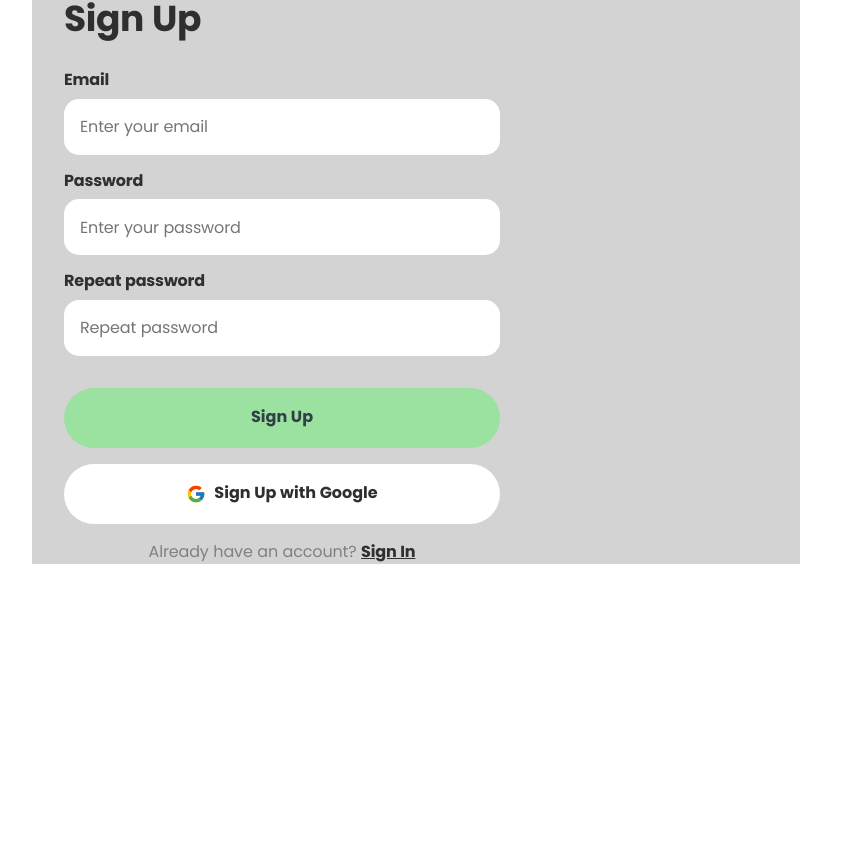
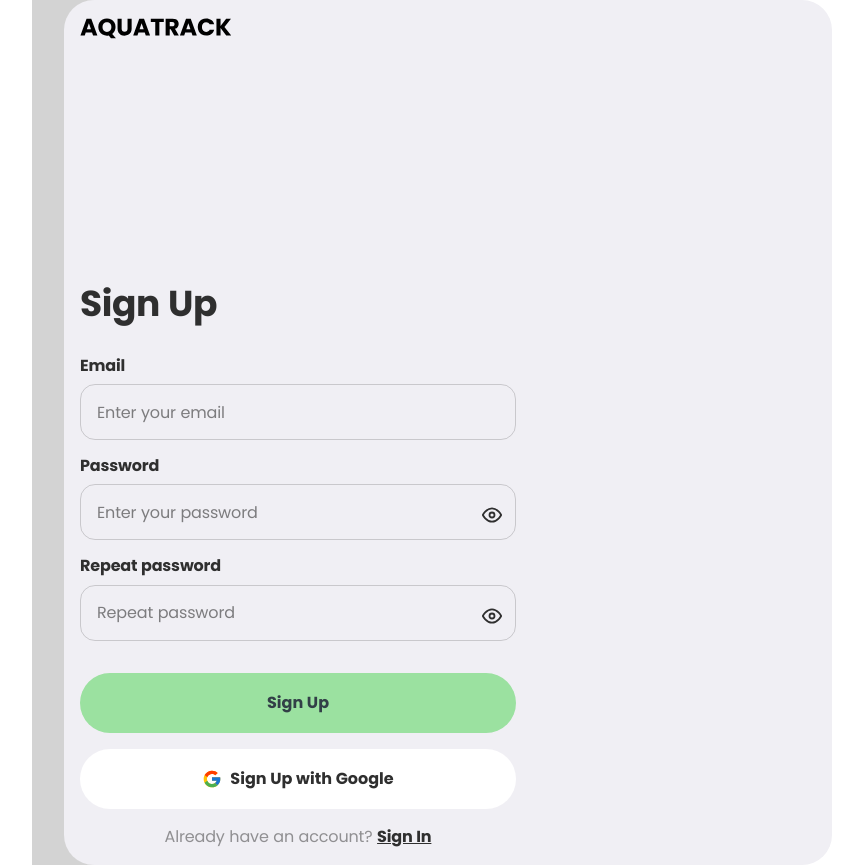
Before and after one commit to Serhii-Ivanchenko/Team-03-project-front, a React (Vite) app: page /signup in a window 1280 px wide. Shown: the whole page, without its empty margins (224-1087 px from the left). Before the commit the page ends 800 px from the top, so only its background shows below. Built offline with nearby package versions, Linux system fonts and the light colour scheme.

Commit message:
signIn+Up
стилізацію ще добю

```diff
--- a/src/components/SignInForm/SignInForm.jsx
+++ b/src/components/SignInForm/SignInForm.jsx
@@ -7,9 +7,12 @@ import css from "./SignInForm.module.css";
 import clsx from "clsx";
 import { NavLink } from "react-router-dom";
 import { logIn } from "../../redux/user/operations";
+import { useState } from "react";
+import iconSprite from "../../assets/images/icons/icons.svg";
 
 const SignInForm = () => {
   const dispatch = useDispatch();
+  const [showPassword, setShowPassword] = useState(false);
 
   const {
     register,
@@ -31,49 +34,58 @@ const SignInForm = () => {
     dispatch(logIn({ email: newEmail, password }));
     reset();
   };
-
+  const handleClickShowPassword = () => {
+    setShowPassword(!showPassword);
+  };
   return (
     <AuthFormLayout className={css.layout}>
       <div className={css.signUpContainer}>
         <h2 className={css.title}>Sign In</h2>
         <form className={css.form} onSubmit={handleSubmit(onSubmit)}>
-          <label
-            className={clsx(css.field, { [css.errorField]: errors.email })}
-          >
-            Email
+          <label className={css.field}>
+            <span className={css.label}>Email: </span>
             <input
-              className={clsx(css.input, { [css.inputError]: errors.email })}
-              placeholder="Enter your email"
+              type="email"
               {...register("email", {
                 required: true,
               })}
+              placeholder="Enter your email"
+              className={clsx(css.input, { [css.inputError]: errors.email })}
             />
+            <p className={css.errorMessage}>{errors.email?.message}</p>
           </label>
-          {errors.email && (
-            <p className={css.errorsMessage}>{errors.email.message}</p>
-          )}
-
-          <label
-            className={clsx(css.field, { [css.errorField]: errors.password })}
-          >
-            Password
-            <input
-              className={clsx(css.input, {
-                [css.inputError]: errors.password,
-              })}
-              //   type={showPassword ? "text" : "password"}
-              placeholder="Enter your password"
-              {...register("password", { required: true })}
-            />
+          <label className={css.field}>
+            <span className={css.label}>Password: </span>
+            <div className={css.inputField}>
+              <input
+                type={showPassword ? "text" : "password"}
+                {...register("password", { required: true })}
+                placeholder="Enter your password"
+                className={clsx(css.input, {
+                  [css.inputError]: errors.password,
+                })}
+              />
+              <button
+                className={css.showPasswordBtn}
+                type="button"
+                onClick={handleClickShowPassword}
+              >
+                {showPassword ? (
+                  <svg className={css.icon}>
+                    <use href={`${iconSprite}#icon-eye-off`}></use>
+                  </svg>
+                ) : (
+                  <svg className={css.icon}>
+                    <use href={`${iconSprite}#icon-eye`}></use>
+                  </svg>
+                )}
+              </button>
+            </div>
+            <p className={css.errorMessage}>{errors.password?.message}</p>
           </label>
-
-          {errors.password && (
-            <p className={css.errorsMessage}>
-              {"must contain at least 8 characters"}
-            </p>
-          )}
-
-          <input className={css.submit} type="submit" value="Sign In" />
+          <button type="submit" className={css.submit}>
+            Sign in
+          </button>
         </form>
         <div className={css.inviteOnLogIn}>
           <p className={css.inviteText}>
--- a/src/components/SignInForm/SignInForm.module.css
+++ b/src/components/SignInForm/SignInForm.module.css
@@ -1,16 +1,24 @@
 .layout {
+  border-radius: 30px;
+  background: #f0eff4;
   @media (min-width: 1400px) {
     align-items: flex-start;
     padding-top: 130px;
+    width: 100%;
   }
 }
 .signUpContainer {
   width: 100%;
+  margin-bottom: 100px;
+  margin-top: 172px;
+  height: 100%;
 
   @media (min-width: 768px) {
     width: 436px;
+    margin: 0 auto;
   }
 }
+
 .title {
   font-weight: 700;
   font-size: 32px;
@@ -25,40 +33,39 @@
 }
 
 .form {
-  width: 100%;
   display: flex;
   flex-direction: column;
-  margin-bottom: 16px;
+  gap: 16px;
+
+  @media (min-width: 768px) {
+    max-width: 436px;
+  }
 }
 
 .field {
-  font-weight: 700;
-  line-height: 1.28;
-  letter-spacing: -0.01em;
   display: flex;
   flex-direction: column;
   width: 100%;
-  gap: 8px;
-  margin-bottom: 16px;
-  position: relative;
-
-  @media (min-width768px) {
-    line-height: 1.5;
-    margin-bottom: 20px;
-  }
 }
-
-.field:last-of-type {
-  margin-bottom: 0;
+.label {
+  font-weight: 700;
+  line-height: 18px;
+  letter-spacing: -1%;
+  text-align: left;
+  color: #2f2f2f;
+  margin-bottom: 8px;
 }
 .input {
-  line-height: 11.28;
-  letter-spacing: -0.01em;
-  border: 1px solid var(--input-border-color);
+  width: 100%;
+  padding: 16px;
+  margin-bottom: 10px;
+  line-height: 18px;
+  letter-spacing: -1%;
+  text-align: left;
+  color: #2f2f2f;
+  border: 1px solid rgba(47, 47, 47, 0.2);
   border-radius: 15px;
-  padding: 16px;
-  height: 50px;
-  transition: all var(--transition-duration) var(--transition-timing-function);
+  background-color: transparent;
 
   @media (min-width: 768px) {
     line-height: 1.5;
@@ -74,7 +81,7 @@
   border-radius: 30px;
   height: 50px;
   background: #9be1a0;
-  transition: all var(--transition-duration) var(--transition-timing-function);
+  transition: all 0.7s ease-in-out;
   cursor: pointer;
 
   @media (min-width: 768px) {
@@ -114,3 +121,42 @@
     line-height: 1.5;
   }
 }
+
+.errorMessage {
+  color: #ef5050;
+  font-size: 13px;
+}
+.inputError {
+  border: 1px solid #ef5050;
+  color: #ef5050;
+  transition: all 0.7s ease-in-out;
+}
+
+.showPasswordBtn {
+  display: none;
+
+  @media (min-width: 768px) {
+    display: block;
+    position: absolute;
+    right: 20px;
+    top: 18px;
+    background-color: transparent;
+    border: none;
+  }
+}
+
+.icon {
+  fill: none;
+  stroke: #2f2f2f;
+  width: 100%;
+  height: 100%;
+  width: 20px;
+  height: 20px;
+  border: none;
+}
+
+.inputField {
+  position: relative;
+  display: flex;
+  align-items: center;
+}
--- a/src/components/SignUpForm/SignUpForm.jsx
+++ b/src/components/SignUpForm/SignUpForm.jsx
@@ -2,7 +2,6 @@ import { useDispatch } from "react-redux";
 import css from "./SignUpForm.module.css";
 import { useForm } from "react-hook-form";
 import clsx from "clsx";
-// import { createContext, useContext } from "react";
 import { register as registerUser } from "../../redux/user/operations";
 import { signUpFormSchema } from "../../validationSchemas/authFormSchema";
 import { yupResolver } from "@hookform/resolvers/yup";
@@ -10,9 +9,8 @@ import { Link } from "react-router-dom";
 import GoogleBtn from "../GoogleBtn/GoogleBtn";
 import toast from "react-hot-toast";
 import axios from "axios";
-
-// const modalContext = createContext();
-// const useModal = () => useContext(modalContext);
+import { useState } from "react";
+import iconSprite from "../../assets/images/icons/icons.svg";
 
 export const AuthFormLayout = ({ children, className }) => {
   return <div className={clsx(css.layout, { className })}>{children}</div>;
@@ -20,7 +18,7 @@ export const AuthFormLayout = ({ children, className }) => {
 
 const SignUpForm = () => {
   const dispatch = useDispatch();
-  //   const { openModal } = useModal();
+  const [showPassword, setShowPassword] = useState(false);
 
   const {
     register,
@@ -37,11 +35,36 @@ const SignUpForm = () => {
     const newEmail = email.toLowerCase();
     dispatch(registerUser({ email: newEmail, password }));
     reset();
-    // openModal();
   };
 
-  // const handleClickShowPassword = () => {
-  //   setShowPassword(!showPassword);
+  const handleClickShowPassword = () => {
+    setShowPassword(!showPassword);
+  };
+
+  const handleGoogleSignUp = async () => {
+    try {
+      const response = await axios.get("/users/get-oauth-url");
+      const { url } = response.data.data;
+      window.location.href = url;
+    } catch (error) {
+      console.error("Error getting Google OAuth URL:", error);
+      toast.error("Error getting Google OAuth URL");
+    }
+  };
+  // const handleConfirmGoogleAuth = async (code) => {
+  //   try {
+  //     const response = await axios.post("/confirm-google-auth", { code });
+  //     const { token, user } = response.data;
+
+  //     // Dispatch дії для збереження користувача і токену
+  //     dispatch(logInWithGoogle({ token, user }));
+
+  //     toast.success("Successfully signed up with Google!");
+  //     navigate("/"); // Перенаправлення після успішної авторизації
+  //   } catch (error) {
+  //     console.error("Error confirming Google Auth:", error);
+  //     toast.error("Error during Google Sign Up");
+  //   }
   // };
   return (
     <AuthFormLayout className={css.layout}>
@@ -70,10 +93,25 @@ const SignUpForm = () => {
             Password
             <input
               className={clsx(css.input, { [css.inputError]: errors.password })}
-              //   type={showPassword ? "text" : "password"}
+              type={showPassword ? "text" : "password"}
               placeholder="Enter your password"
               {...register("password", { required: true })}
             />
+            <button
+              className={css.showPasswordBtn}
+              type="button"
+              onClick={handleClickShowPassword}
+            >
+              {showPassword ? (
+                <svg className={css.icon}>
+                  <use href={`${iconSprite}#icon-eye-off`}></use>
+                </svg>
+              ) : (
+                <svg className={css.icon}>
+                  <use href={`${iconSprite}#icon-eye`}></use>
+                </svg>
+              )}
+            </button>
           </label>
 
           {errors.password && (
@@ -92,10 +130,25 @@ const SignUpForm = () => {
               className={clsx(css.input, {
                 [css.inputError]: errors.confirmPassword,
               })}
-              //   type={showPassword ? "text" : "password"}
+              type={showPassword ? "text" : "password"}
               placeholder="Repeat password"
               {...register("confirmPassword", { required: true })}
             />
+            <button
+              className={css.showPasswordBtn}
+              type="button"
+              onClick={handleClickShowPassword}
+            >
+              {showPassword ? (
+                <svg className={css.icon}>
+                  <use href={`${iconSprite}#icon-eye-off`}></use>
+                </svg>
+              ) : (
+                <svg className={css.icon}>
+                  <use href={`${iconSprite}#icon-eye`}></use>
+                </svg>
+              )}
+            </button>
           </label>
           {errors.confirmPassword && (
             <p className={css.errorsMessage}>{"password does not match"}</p>
@@ -124,15 +177,4 @@ const SignUpForm = () => {
   );
 };
 
-const handleGoogleSignUp = async () => {
-  try {
-    const response = await axios.get("users/get-oauth-url");
-    const { url } = response.data.data;
-    window.location.href = url;
-  } catch (error) {
-    console.log(error);
-    toast.error("Error getting Google OAuth URL");
-  }
-};
-
 export default SignUpForm;
--- a/src/components/SignUpForm/SignUpForm.module.css
+++ b/src/components/SignUpForm/SignUpForm.module.css
@@ -6,6 +6,7 @@
 }
 .signUpContainer {
   width: 100%;
+  margin-top: 225px;
 
   @media (min-width: 768px) {
     width: 436px;
@@ -54,17 +55,22 @@
 .input {
   line-height: 11.28;
   letter-spacing: -0.01em;
-  border: 1px solid var(--input-border-color);
+  border: 1px solid #2f2f2f33;
   border-radius: 15px;
   padding: 16px;
   height: 50px;
-  transition: all var(--transition-duration) var(--transition-timing-function);
+  transition: all 0.7s ease-in-out;
+  background-color: transparent;
 
   @media (min-width: 768px) {
     line-height: 1.5;
     height: 56px;
   }
 }
+.input::placeholder {
+  color: #2f2f2f99;
+}
+
 .submit {
   margin-top: 32px;
   font-weight: 700;
@@ -74,7 +80,7 @@
   border-radius: 30px;
   height: 50px;
   background: #9be1a0;
-  transition: all var(--transition-duration) var(--transition-timing-function);
+  transition: all 0.7s ease-in-out;
   cursor: pointer;
 
   @media (min-width: 768px) {
@@ -114,3 +120,51 @@
     line-height: 1.5;
   }
 }
+
+.showPasswordBtn {
+  display: none;
+
+  @media (min-width: 768px) {
+    display: block;
+    position: absolute;
+    right: 20px;
+    bottom: 16px;
+    background-color: transparent;
+    border: none;
+    width: 20px;
+    height: 20px;
+  }
+}
+
+.icon {
+  fill: none;
+  stroke: #2f2f2f;
+  width: 100%;
+  height: 100%;
+  width: 20px;
+  height: 20px;
+  border: none;
+}
+.errorField {
+  margin-bottom: 4px;
+}
+
+.errorsMessage {
+  color: #ef5050;
+  margin-bottom: 8px;
+  font-size: 13px;
+}
+
+.inputError {
+  border: 1px solid #ef5050;
+  color: #ef5050;
+  transition: all 0.7s ease-in-out;
+}
+
+.errorField:last-of-type {
+  margin-bottom: 32px;
+}
+
+.errorField:last-of-type {
+  margin-bottom: 8px;
+}
--- a/src/pages/SignInPage/SignInPage.module.css
+++ b/src/pages/SignInPage/SignInPage.module.css
@@ -0,0 +1,36 @@
+.container {
+  position: relative;
+  margin: 0 auto;
+  padding-left: 16px;
+  padding-right: 16px;
+  display: flex;
+  flex-direction: column;
+  gap: 16px;
+  padding-top: 16px;
+  padding-bottom: 16px;
+  background: #f0eff4;
+  border-radius: 30px;
+  width: 100%;
+
+  @media (max-width: 374.98px) {
+    max-width: 375px;
+  }
+
+  @media (min-width: 375px) {
+    width: 375px;
+  }
+
+  @media (min-width: 768px) {
+    width: 768px;
+    /* padding-left: 32px;
+    padding-right: 32px;
+    padding-top: 32px;
+    padding-bottom: 32px; */
+  }
+
+  @media (min-width: 1440px) {
+    width: 1440px;
+    flex-direction: row;
+    gap: 32px;
+  }
+}
--- a/src/pages/SignUpPage/SignUpPage.jsx
+++ b/src/pages/SignUpPage/SignUpPage.jsx
@@ -1,7 +1,14 @@
+import Logo from "../../components/HomePage/Logo/Logo";
 import SignUpForm from "../../components/SignUpForm/SignUpForm";
+import css from "./SignUpPage.module.css";
 
 const SignUpPage = () => {
-  return <SignUpForm />;
+  return (
+    <div className={css.container}>
+      <Logo />
+      <SignUpForm />
+    </div>
+  );
 };
 
 export default SignUpPage;
--- a/src/pages/SignUpPage/SignUpPage.module.css
+++ b/src/pages/SignUpPage/SignUpPage.module.css
@@ -0,0 +1,36 @@
+.container {
+  position: relative;
+  margin: 0 auto;
+  padding-left: 16px;
+  padding-right: 16px;
+  display: flex;
+  flex-direction: column;
+  gap: 16px;
+  padding-top: 16px;
+  padding-bottom: 16px;
+  background: #f0eff4;
+  border-radius: 30px;
+  width: 100%;
+
+  @media (max-width: 374.98px) {
+    max-width: 375px;
+  }
+
+  @media (min-width: 375px) {
+    width: 375px;
+  }
+
+  @media (min-width: 768px) {
+    width: 768px;
+    /* padding-left: 32px;
+    padding-right: 32px;
+    padding-top: 32px;
+    padding-bottom: 32px; */
+  }
+
+  @media (min-width: 1440px) {
+    width: 1440px;
+    flex-direction: row;
+    gap: 32px;
+  }
+}
```
Also changed, not shown: src/pages/SignInPage/SignInPage.jsx (+8 -1 lines), src/redux/user/operations.js (+12 -0 lines), src/redux/user/slice.js (+9 -0 lines), src/components/SharedLayout/SharedLayout.module.css (indentation only).
